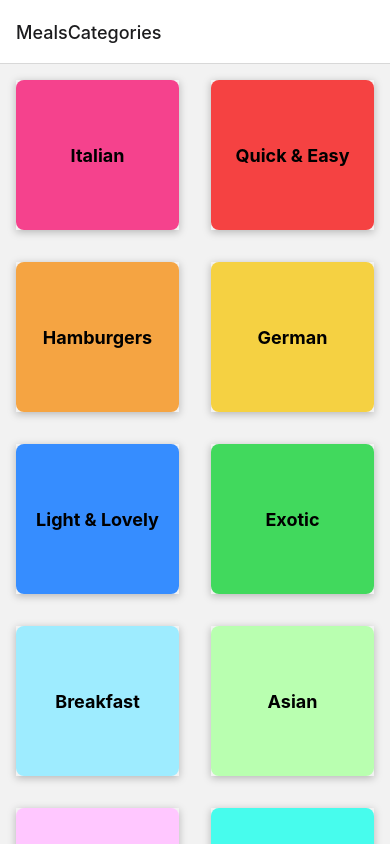
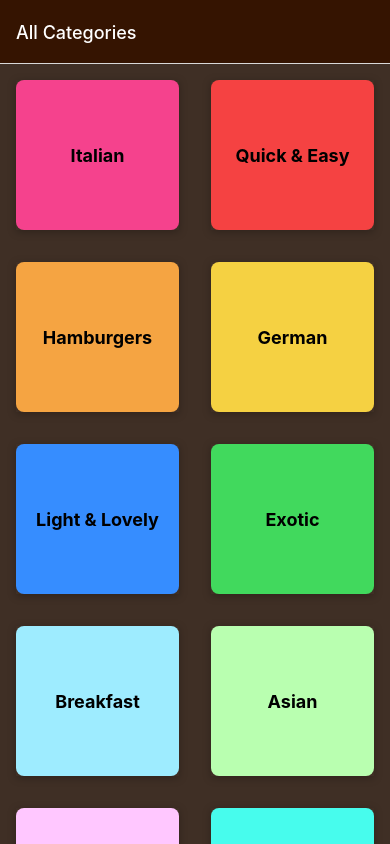
Before and after one commit to leegyuseung/react-native-foodapp, a React Native app: screen / in a window 390 px wide. Built offline with nearby package versions, Linux system fonts and the light colour scheme.

Commit message:
전체화면 헤더 배경 스타일링

```diff
--- a/App.js
+++ b/App.js
@@ -13,12 +13,24 @@
     <>
       <StatusBar style="dark" />
       <NavigationContainer>
-        <Stack.Navigator>
-          <Stack.Screen name="MealsCategories" component={CategoriesScreen} />
+        <Stack.Navigator
+          screenOptions={{
+            headerStyle: { backgroundColor: "#351401" },
+            headerTintColor: "white",
+            contentStyle: { backgroundColor: "#3f2f25" },
+          }}
+        >
+          <Stack.Screen
+            name="MealsCategories"
+            component={CategoriesScreen}
+            options={{
+              title: "All Categories",
+            }}
+          />
           <Stack.Screen
             name="MealsOverview"
             component={MealsOverviewScreen}
-            options={{ headerBackTitleVisible: false }}
+            options={{ headerBackTitle: "Back" }}
           />
         </Stack.Navigator>
       </NavigationContainer>
```
